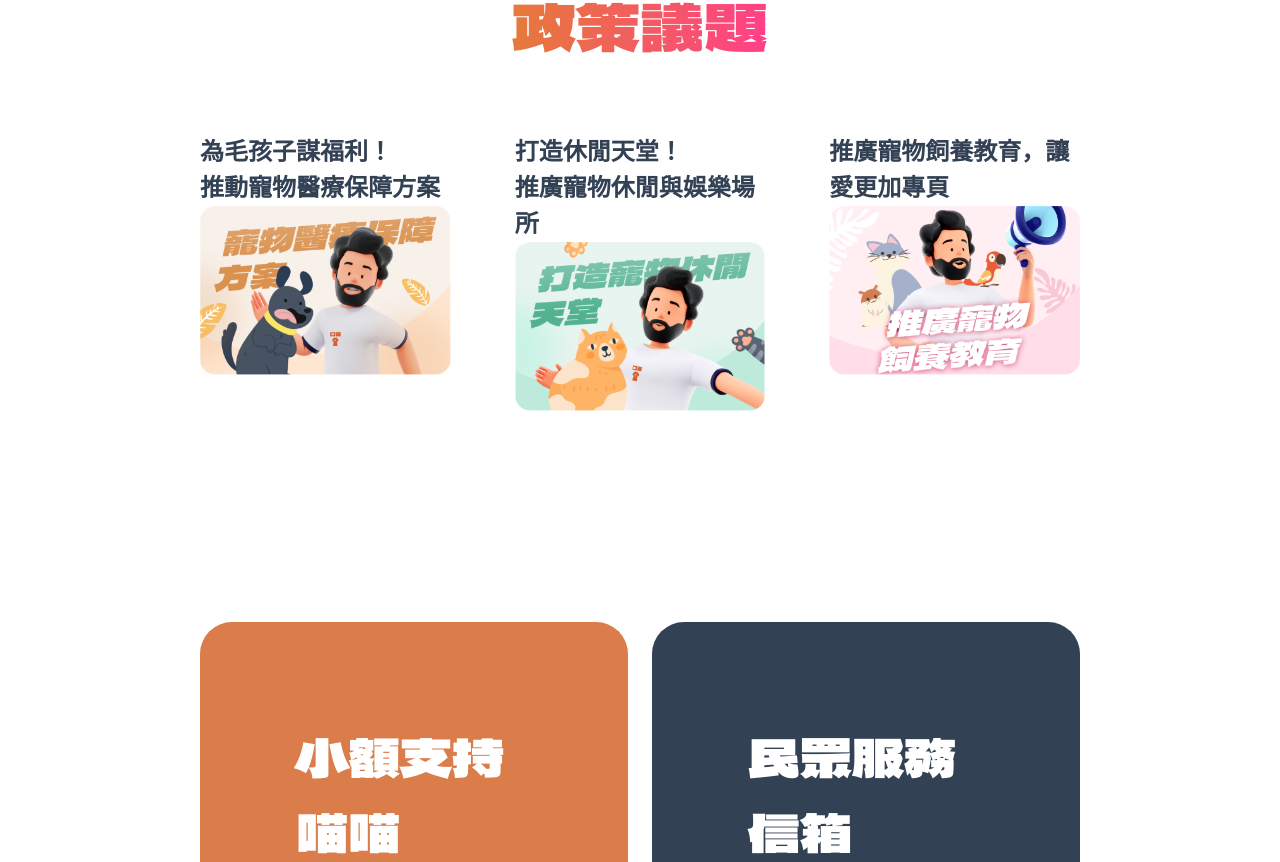
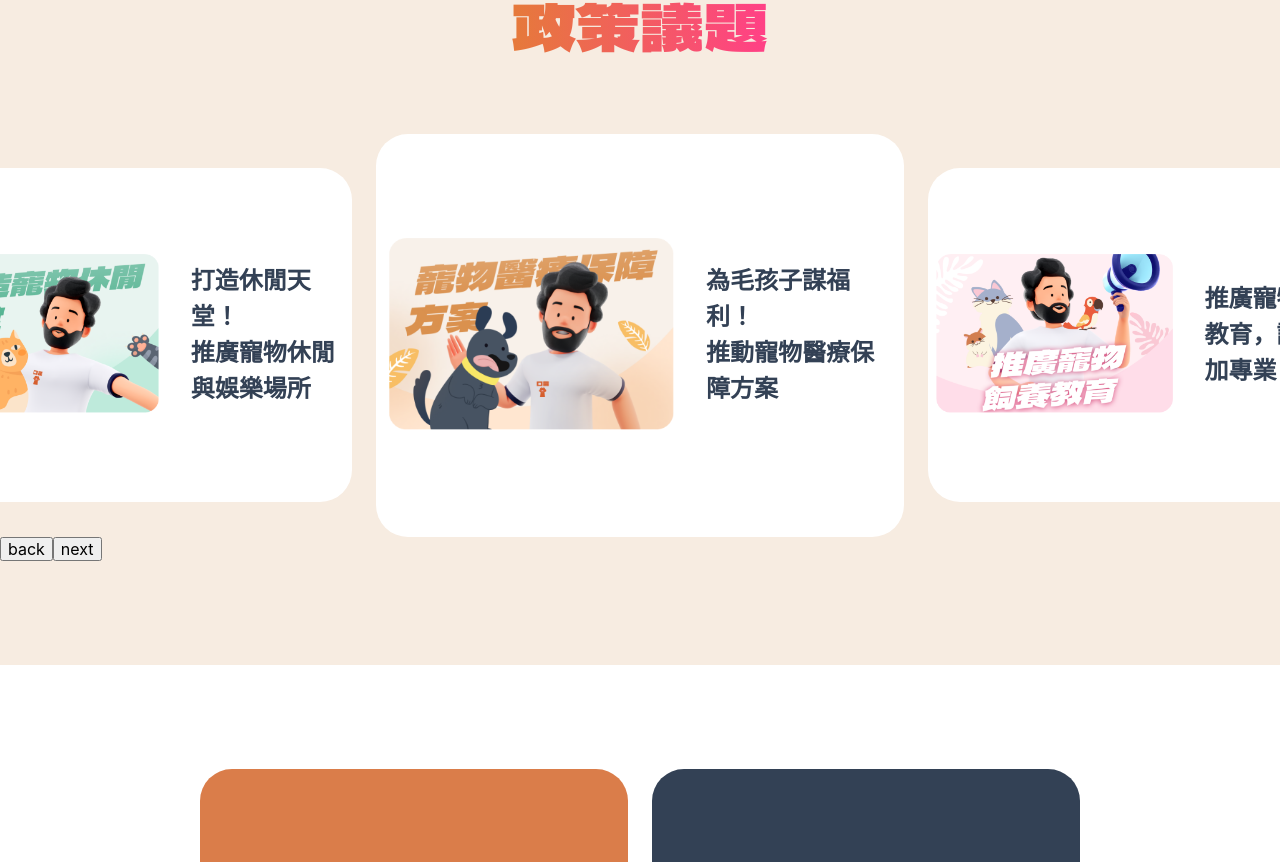
Before and after one commit to minilabmemo/f2e-election-person, a React (Create React App) app: page / in a window 1280 px wide. Shown: the part 3058-3920 px from the top of the page. Built offline with nearby package versions, Linux system fonts and the light colour scheme; a web font is replaced by a local one.

Commit message:
💡 Add: 輪播 Polices 初版 想法

```diff
--- /dev/null
+++ b/src/components/Polices.scss
@@ -0,0 +1,70 @@
+@import '../styles/global_all.scss';
+
+
+.policies {
+  margin: auto;
+  display: flex;
+  gap: $space-24;
+  width: 100%;
+  justify-content: start;
+  align-items: center;
+
+  overflow: hidden;
+  flex-shrink: 0;
+
+
+
+  .fixed-h {
+    height: 7.2rem;
+  }
+
+
+
+}
+
+
+.policy {
+  background-color: $white;
+  flex-shrink: 0;
+
+  display: flex;
+  justify-content: center;
+  align-items: center;
+
+  border-radius: 32px;
+  gap: 32px;
+
+  .group {
+    display: flex;
+    flex-direction: column;
+    width: 35%;
+    ;
+
+  }
+}
+
+.policy_invisible {
+  // visibility: hidden;
+  flex-shrink: 0;
+  width: 792px;
+  height: 403px;
+}
+
+.policy_photo {
+  width: calc(355/656 * 100%)
+}
+
+.policy.active {
+  width: calc(((792)/1920 * 100vw));
+  height: 403px;
+
+  .policy_photo {
+    width: calc(((428)/792 * 100%))
+  }
+}
+
+.policy:not(.active) {
+  // width: 656.73px;
+  width: calc(((656.73)/1920 * 100vw));
+  height: 334.17px;
+}
--- a/src/components/Polices.tsx
+++ b/src/components/Polices.tsx
@@ -1,37 +1,103 @@
-import "./Articles.scss";
+import "./Polices.scss";
 import { PolicyItem, policyItems } from "../utils/polices_config";
-import { Modal } from "./modals/Modal";
+
 import { ArticleItem } from "../utils/articles_config";
+import { useEffect, useRef, useState } from "react";
 
 
-//TODO ArticleItem | PolicyItem  more best program?
-
-interface ArticlesProps {
+interface ItemsProps {
   openModal: ((item: ArticleItem | PolicyItem, index: number) => void) | null;
 }
 
-export const Polices: React.FC<ArticlesProps> = ({ openModal }) => {
+export const Polices: React.FC<ItemsProps> = ({ openModal }) => {
+  const [focusIndex, setFocusIndex] = useState(1)
+  const viewportRef = useRef<HTMLDivElement | null>(null);
+  const objectRef = useRef<HTMLDivElement | null>(null);
+  //想法說明
+  //原本想要藉由 viewportRef.current.scrollLeft -= move; 去移動增加或減少，但不管怎麼改都無法準確對應到物件中心點，marked 的地方是第一版寫法
+  // useEffect(() => {
+  //   if (viewportRef.current) {
+  //     viewportRef.current.scrollLeft += 116 + 656.73; //初始偏移
+  //   }
+  //   // return () => {
+  //   //   second
+  //   // }
+  // }, [])
+  //第二版寫法 //計算目標中心點相對於 viewport 的位置 focusIndex 有更動就重新計算，增加或減少按鈕只會去更動 focusIndex
+  useEffect(() => {
+    const viewport = viewportRef.current;
+    const object = objectRef.current;
+    if (viewport && object) {
+      const objectCenterX = object.offsetLeft + object.offsetWidth / 2; //計算目標中心點相對於viewport的位置
+      const viewportCenterX = viewport.offsetWidth / 2;
+      const scrollLeft = objectCenterX - viewportCenterX;
+      viewport.scrollLeft = scrollLeft;
+    }
+  }, [focusIndex]);
+
   const handleClick = (item: PolicyItem, index: number) => {
     if (openModal) {
       openModal(item, index);
     }
   };
+  const handleBack = () => {
+    if (viewportRef.current) {
+      const width = viewportRef.current.offsetWidth;
+      console.log("🚀 ~ file: Polices.tsx:33 ~ handleBack ~ width:", width)
+      const move = width / 4;
+      const scrollLength = viewportRef.current.scrollWidth;
+      console.log("Scroll Length:", scrollLength);
+      if (focusIndex === 0) {
+        //do nothing
+      } else {
+        // viewportRef.current.scrollLeft -= move;
+        setFocusIndex((prev) => prev - 1);
+      }
+
+    }
+
+  };
+  const handleNext = () => {
+
+    if (viewportRef.current) {
+      const width = viewportRef.current.offsetWidth;
+      const move = width / 4;
+
+      if (focusIndex === policyItems.length - 1) {//最後一個就回到第一個 循環
+        // setFocusIndex(0);
+      }
+      else {
+        //viewportRef.current.scrollLeft += move;
+        setFocusIndex((prev) => prev + 1);
+      }
+    }
+
+  };
   return (
     <>
+      <div className="policies" ref={viewportRef}>
 
+        <div className="policy_invisible" ></div>
         {policyItems
-        .slice(0, 3)
+
           .map((item, index) => (
-          <div className="policy" onClick={() => handleClick(item, index)}>
+            <div className={`policy ${focusIndex === index ? "active" : ""}`}
+              ref={focusIndex === index ? objectRef : null}
+              key={index} onClick={() => handleClick(item, index)}>
+              <div className="policy_photo"> {item.imageNode}</div>
               <div className="group ">
                 <h4>{item.title}</h4>
                 {item.sub_title && <h4>{item.sub_title}</h4>}
 
               </div>
-            <div className="photo"> {item.imageNode}</div>
+
             </div>
           ))}
 
+        <div className="policy_invisible"></div>
+      </div>
+      <button onClick={() => handleBack()}>back</button>
+      <button onClick={() => handleNext()}>next</button>
     </>
   );
 };
--- a/src/layouts/content.scss
+++ b/src/layouts/content.scss
@@ -210,50 +210,6 @@ section {
 }
 
 
-.policies {
-
-  margin: auto;
-  display: flex;
-  gap: $space-64;
-  flex-wrap: wrap;
-  justify-content: starts;
-  align-items: center;
-
-  @include ipad-screen {
-    gap: $space-24;
-  }
-
-  .policy {
-    align-self: stretch;
-    width: calc((100% - $space-64*2)/3);
-
-    @include ipad-screen {
-      width: calc(50% - $space-64/3);
-    }
-
-    @include phone-screen {
-      width: 100%;
-    }
-
-    .group {
-      display: flex;
-      width: 100%;
-      flex-wrap: wrap;
-
-      flex-direction: column;
-
-    }
-  }
-
-  .fixed-h {
-    height: 7.2rem;
-  }
-
-  .photo {
-    align-self: stretch;
-  }
-
-}
 
 .others {
   display: flex;
--- a/src/layouts/content.tsx
+++ b/src/layouts/content.tsx
@@ -113,11 +113,11 @@ export const Content = () => {
       </section>
 
 
-      <section className={`bg-white  section-space`} id="policy">
+      <section className={`bg-orange  section-space`} id="policy">
         <h6 ref={ref3} className={`tag-small p-x-12 p-y-8 animated-block ${isAnimated3 ? 'fadeIn-no-delay' : ''}`}> POLICY ISSUES</h6>
         <h2 className={`clip-text matou animated-block ${isAnimated3 ? 'fadeIn-no-delay' : ''}`}> 政策議題</h2>
         <div className="m-t-medium"></div>
-        <div className={`policies content-wrap animated-block ${isAnimated3 ? 'fadeIn-delay-1' : ''}`}>
+        <div className={` full-wrap animated-block ${isAnimated3 ? 'fadeIn-delay-1' : ''}`}>
           <Polices openModal={openModal} />
         </div>
       </section>
--- a/src/styles/partials/layouts/_base.scss
+++ b/src/styles/partials/layouts/_base.scss
@@ -45,3 +45,27 @@ body {
     width: calc((310 / 320) * 100vw);
   }
 }
+
+
+.full-wrap {
+  width: 100vw;
+  max-width: 1920px;
+
+  @include ipad-screen {
+    width: calc((696 / 768) * 100vw);
+  }
+
+  @include phone-screen-576 {
+    width: calc((540 / 576) * 100vw);
+
+  }
+
+  @include phone-screen {
+    width: calc((343 / 375) * 100vw);
+
+  }
+
+  @include phone-x-small-screen {
+    width: calc((310 / 320) * 100vw);
+  }
+}
--- a/src/utils/polices_config.tsx
+++ b/src/utils/polices_config.tsx
@@ -17,7 +17,22 @@ export type PolicyItem = {
 };
 
 export const policyItems: PolicyItem[] = [
+
   {
+    policyProperty: "policyProperty",
+    time: '2023/12/24',
+    title: '打造休閒天堂！',
+    sub_title: '推廣寵物休閒與娛樂場所',
+    content: <><div>
+      <h5 className="m-y-8">設立寵物醫療基金</h5>
+      <div className="m-b-16">每年撥款新台幣 10 億元，專款專用於支援家庭寵物的醫療費用</div>
+      <h5 className="m-y-8">提供醫療補助</h5>
+      <div className="m-b-16">每隻寵物每年可獲得高達新台幣 20,000 元的醫療補助，減輕飼主的經濟壓力</div>
+      <h5 className="m-y-8">合作動物醫院</h5>
+      <div className="m-b-16">目前已有和超過 200 家動物醫院進行初步的合作討論</div>
+    </div></>,
+    imageNode: <img src={p2_photo} alt="policy_photo" />
+  }, {
     policyProperty: "policyProperty",
     time: '2023/12/26',
     title: '為毛孩子謀福利！',
@@ -34,23 +49,8 @@ export const policyItems: PolicyItem[] = [
   },
   {
     policyProperty: "policyProperty",
-    time: '2023/12/24',
-    title: '打造休閒天堂！',
-    sub_title: '推廣寵物休閒與娛樂場所',
-    content: <><div>
-      <h5 className="m-y-8">設立寵物醫療基金</h5>
-      <div className="m-b-16">每年撥款新台幣 10 億元，專款專用於支援家庭寵物的醫療費用</div>
-      <h5 className="m-y-8">提供醫療補助</h5>
-      <div className="m-b-16">每隻寵物每年可獲得高達新台幣 20,000 元的醫療補助，減輕飼主的經濟壓力</div>
-      <h5 className="m-y-8">合作動物醫院</h5>
-      <div className="m-b-16">目前已有和超過 200 家動物醫院進行初步的合作討論</div>
-    </div></>,
-    imageNode: <img src={p2_photo} alt="policy_photo" />
-  },
-  {
-    policyProperty: "policyProperty",
     time: '2023/12/20',
-    title: '推廣寵物飼養教育，讓愛更加專頁',
+    title: '推廣寵物飼養教育，讓愛更加專業',
     sub_title: '',
     content: <><div>
       <h5 className="m-y-8">設立寵物醫療基金</h5>
```
Lines whose indentation alone changed are shown as unchanged.
